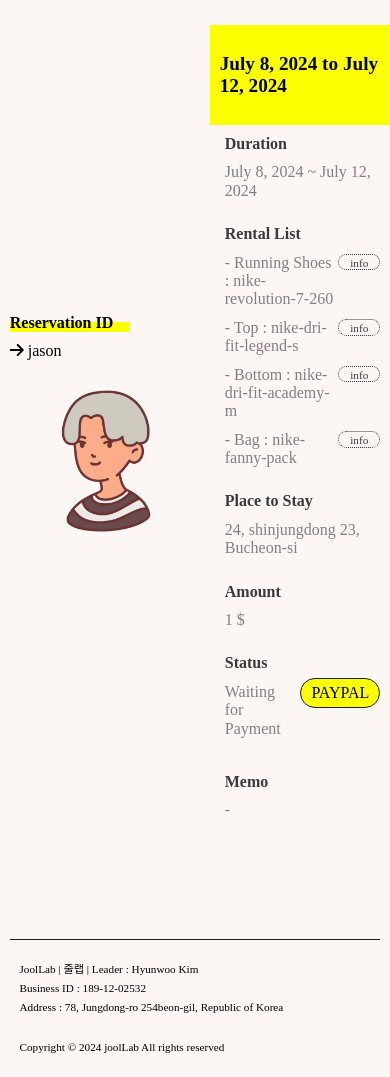
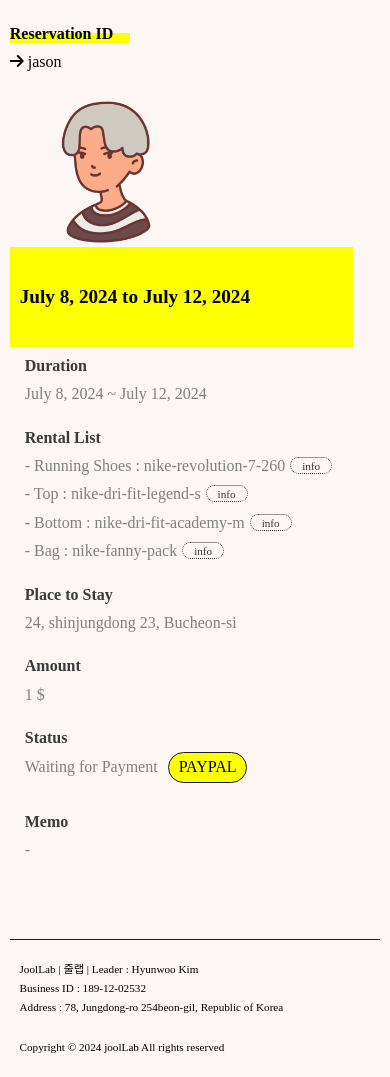
Before and after one commit to khw0512/jool-booking, a Django app: a page that uses templates/EN/mypage.html in a window 390 px wide. Shown: the part 65-1142 px from the top of the page. Run offline with Django 4.2, Linux system fonts and the light colour scheme; data comes from the database, SQL or seed files in the repository; some libraries are stand-ins or nearby versions; some web fonts are replaced.

Commit message:
2408060535

```diff
--- a/static/css/sterna.css
+++ b/static/css/sterna.css
@@ -203,6 +203,11 @@ button {
     flex-direction: row;
     flex-flow: wrap;
     justify-content: center;
+}
+
+.flex-row-mix{
+    display: flex;
+    flex-direction: row;
 }
 
 .flex-row-notwrap {
@@ -841,6 +846,11 @@ div.tabs div.current {
         align-items:center;
     }
 
+    .flex-row-mix{
+        display: flex;
+        flex-direction: column;
+    }
+
     .flex-row-notwrap{
         display: flex;
         flex-direction: row;
@@ -1031,7 +1041,6 @@ div.tabs div.current {
 
     .info-box {
         width:30px;
-        margin-bottom:20px;
         text-align: center;
     }
 
--- a/templates/EN/mypage.html
+++ b/templates/EN/mypage.html
@@ -67,7 +67,7 @@
           {% if checked != "" and result_amo != 0 %}
             {% for result in results %}
               <div class="tocenter">
-                <div style="width:95%;" class="flex-row-notwrap">
+                <div style="width:95%;" class="flex-row-mix">
                   <div class="flex-column">
                     <p class="reserv-ox">Reservation ID</p>
                     <div class="underline" style="width:120px; margin-top:-10px"></div>
```
